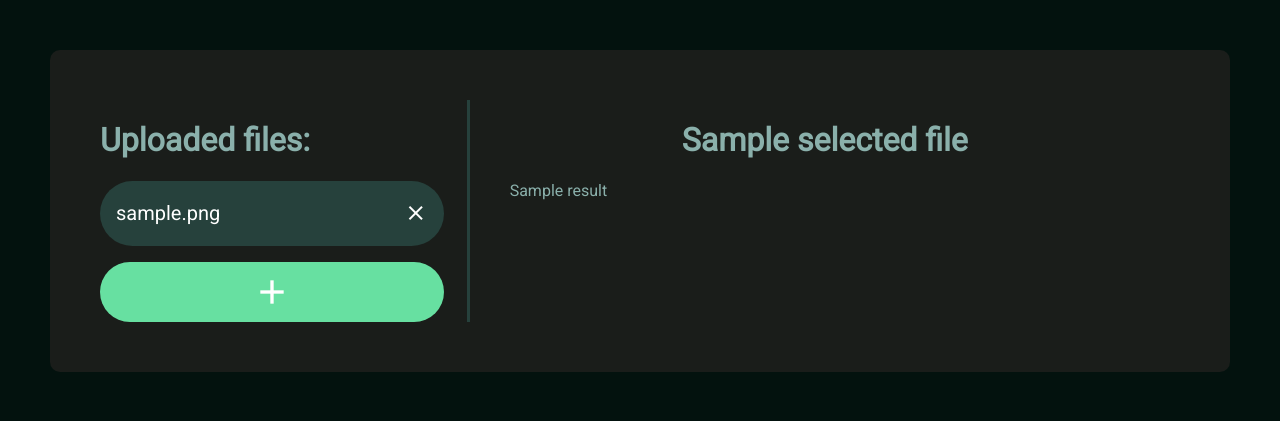
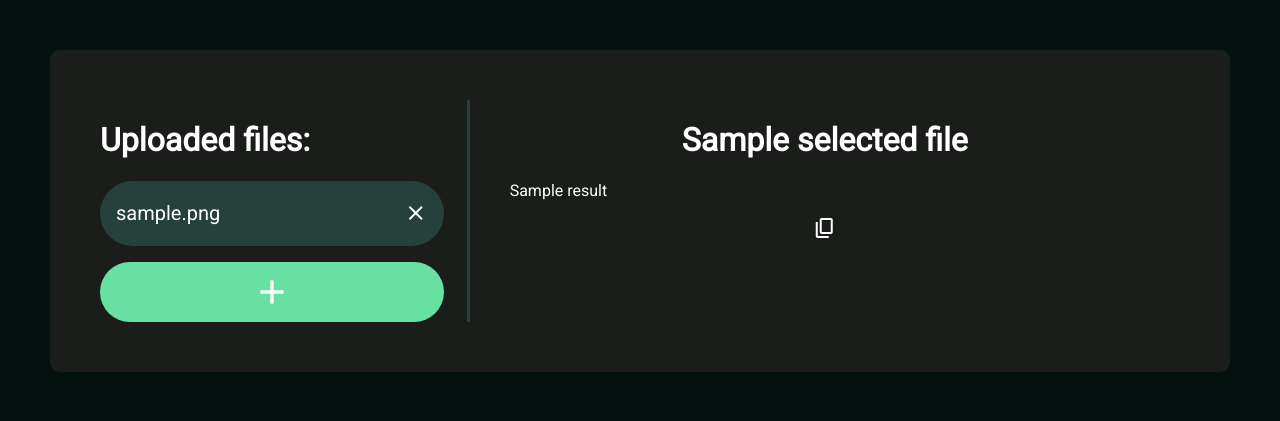
Before and after one commit to penguix0/simple_whisper_webapp, a Flask app: template simple_whisper_web/application/templates/upload.html in a window 1280 px wide. Shown: the top 421 px of the page. Run offline with Flask 3, Linux system fonts and the light colour scheme; tables that the repository leaves empty hold one stand-in row (values such as "Sample post"); the template is opened without the code that fills it: values that come from a table or form of the project are taken from there, most other values are stand-ins (such as "Sample title", 1, 10 or a date in 2020); parts of the project's set-up code (start-up, migrations or seed data) failed here and were passed over; some libraries are stand-ins or nearby versions.

Commit message:
Reworked some things

```diff
--- a/simple_whisper_web/application/static/css/style.css
+++ b/simple_whisper_web/application/static/css/style.css
@@ -7,8 +7,17 @@
     font-style: normal;
 }
 
+:root {
+    --dark-bg-1: #03120E;
+    --dark-bg-2: #1A1D1A;
+    --dark-bg-3: #26413C;
+    --dark-text-color-1: white;
+    --dark-text-color-1-dark: #b8e9e2;
+    --dark-text-color-2: white;
+}
+
 body {
-    background-color: #03120E;
+    background-color: var(--dark-bg-1);
     font-family: 'Roboto', sans-serif;
     margin: 0;
     padding: 0;
@@ -21,12 +30,12 @@ body {
 
 #container {
     border-radius: 10px;
-    background-color: #1A1D1A;
+    background-color: var(--dark-bg-2);
     padding: 50px;
     box-sizing: border-box;
     /* Make padding go inwards */
     margin: 50px;
-    color: #8AB0AB;
+    color: var(--dark-text-color-1);
 
     display: grid;
     grid-template-columns: minmax(0, 1fr) minmax(0, 2fr);
@@ -53,8 +62,8 @@ body {
     display: flex;
     align-items: center;
 
-    background-color: #26413C;
-    color: white;
+    background-color: var(--dark-bg-3);
+    color: var(--dark-text-color-2);
     border-radius: 50px;
     font-size: 15pt;
     padding: 1rem;
@@ -85,7 +94,7 @@ body {
         'wght' 400,
         'GRAD' 0,
         'opsz' 24;
-    color: white;
+    color: var(--dark-text-color-2);
 }
 
 .uploaded-item-span {
@@ -101,7 +110,7 @@ body {
 /* Add new file */
 .add-item {
     position: relative;
-    width: 100%;
+    width: auto;
     height: 60px;
 
     display: flex;
@@ -128,6 +137,18 @@ body {
     margin-right: auto;
     font-size: 30pt;
     transition: 300ms;
+}
+
+#copy-result {
+    color: var(--dark-text-color-2);
+    transition: 100ms;
+}
+#copy-result:hover {
+    color: var(--dark-text-color-1-dark);
+    cursor: pointer;
+}
+#copy-result:active {
+    color: white;
 }
 
 #result-container {
@@ -181,4 +202,5 @@ body {
 
 .result-text-container {
     text-align: left;
+    word-break: normal;
 }
--- a/simple_whisper_web/application/templates/base.html
+++ b/simple_whisper_web/application/templates/base.html
@@ -11,6 +11,8 @@
         href="https://fonts.googleapis.com/css2?family=Material+Symbols+Outlined:opsz,wght,FILL,GRAD@20..48,100..700,0..1,-50..200" />
     <link rel="stylesheet"
         href="https://fonts.googleapis.com/css2?family=Material+Symbols+Outlined:opsz,wght,FILL,GRAD@24,400,0,0" />
+    <link rel="stylesheet"
+        href="https://fonts.googleapis.com/css2?family=Material+Symbols+Outlined:opsz,wght,FILL,GRAD@20..48,100..700,0..1,-50..200" />
     <link rel="preconnect" href="https://fonts.googleapis.com">
     <link rel="preconnect" href="https://fonts.gstatic.com" crossorigin>
     <link href="https://fonts.googleapis.com/css2?family=Roboto&display=swap" rel="stylesheet">
--- a/simple_whisper_web/application/templates/upload.html
+++ b/simple_whisper_web/application/templates/upload.html
@@ -39,8 +39,11 @@
             <span id="queue-length-placeholder"></span>
             {% else %}
             <div class="result-text-container">
-                <p>{{ selected_file.result }}</p>
+                <p id="result-text-container">{{ selected_file.result }}</p>
             </div>
+            <span class="material-symbols-outlined" onclick="copyToClipboard()" id="copy-result">
+                content_copy
+            </span>
             {% endif %}
 
         {% else %}
@@ -179,6 +182,14 @@
 
     // Set interval to update every 10 seconds (10000 milliseconds)
     setInterval(updateFileQueueStateOrLength, 5000);
+
+    function copyToClipboard() {
+        // Get the text field
+        var copyText = document.getElementById("result-text-container");
+
+        // Copy the text inside the text field
+        navigator.clipboard.writeText(copyText.innerHTML);
+    }
 </script>
 
 {% endblock %}
```
